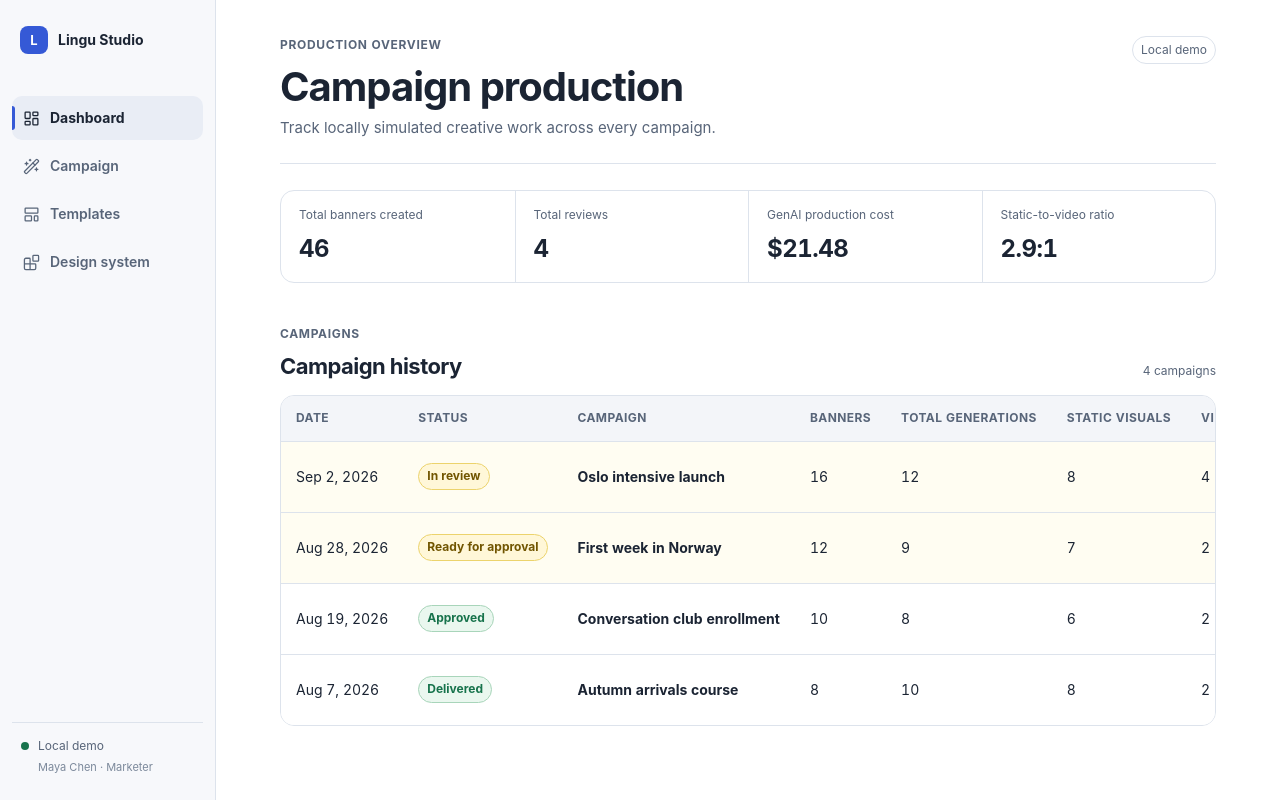
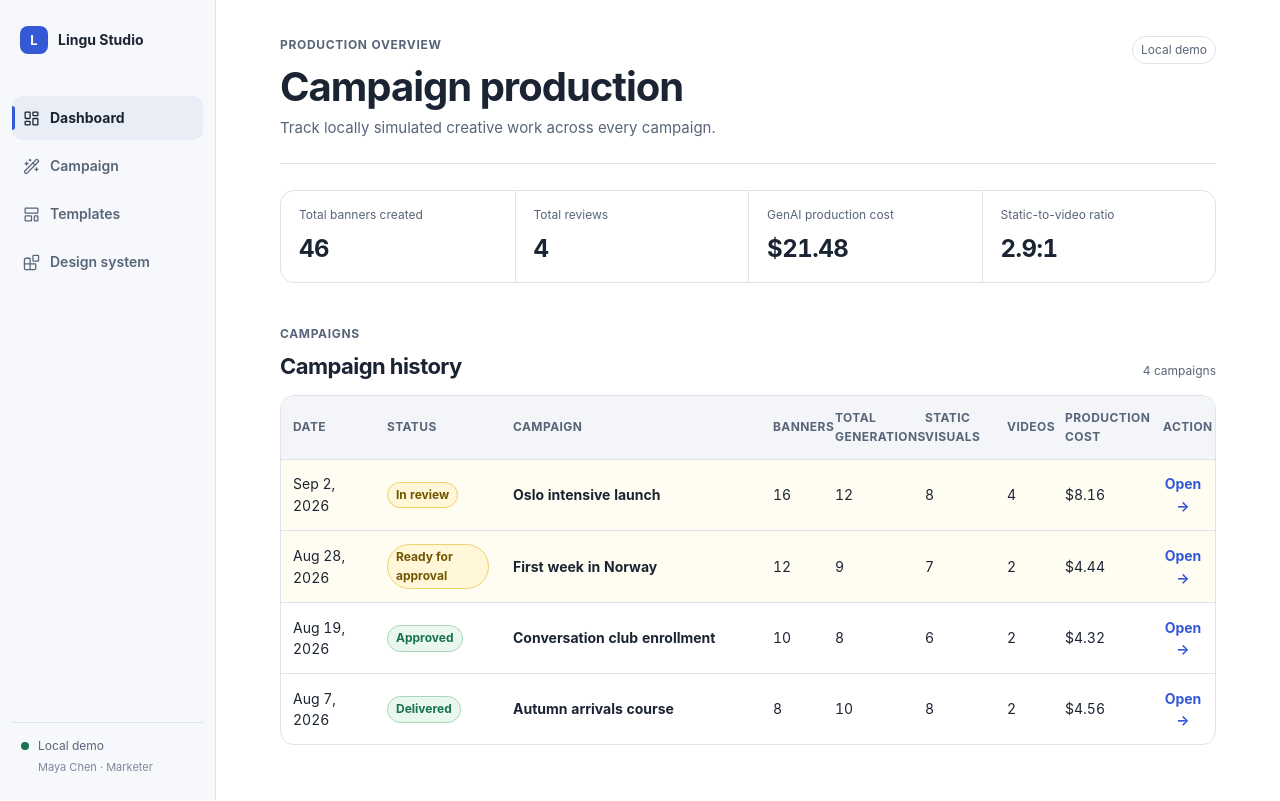
Before and after one commit to roman-kovbasyuk/brutalist-design-system, a React (Vite) app: page / in a window 1280 px wide. Built offline with nearby package versions, Linux system fonts and the light colour scheme.

Commit message:
fix: remove dashboard table overflow

```diff
--- a/src/styles/app.css
+++ b/src/styles/app.css
@@ -269,6 +269,28 @@
 
 .campaign-history-table tbody th,
 .review-table tbody th { font-weight: 680; }
+
+.campaign-history-scroll { overflow-x: hidden; }
+
+.campaign-history-table {
+  table-layout: fixed;
+  min-width: 0;
+}
+
+.campaign-history-table th,
+.campaign-history-table td {
+  padding-inline: 12px;
+  white-space: normal;
+}
+
+.campaign-history-table th:nth-child(1) { width: 94px; }
+.campaign-history-table th:nth-child(2) { width: 126px; }
+.campaign-history-table th:nth-child(4) { width: 62px; }
+.campaign-history-table th:nth-child(5) { width: 90px; }
+.campaign-history-table th:nth-child(6) { width: 82px; }
+.campaign-history-table th:nth-child(7) { width: 58px; }
+.campaign-history-table th:nth-child(8) { width: 98px; }
+.campaign-history-table th:nth-child(9) { width: 64px; }
 
 .campaign-history-table tbody tr:has(.campaign-status[data-status="in-review"]),
 .campaign-history-table tbody tr:has(.campaign-status[data-status="ready-for-approval"]) { background: #fffdf2; }
```
Also changed, not shown: 1 other file (tests, documents, lock files or other folders).
